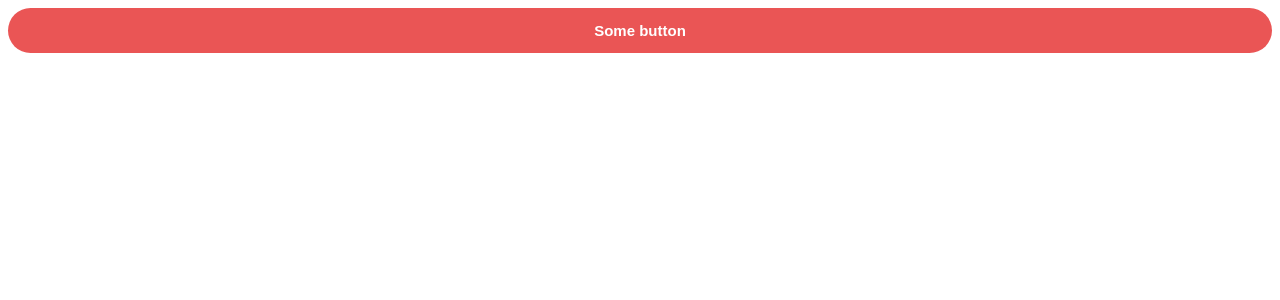
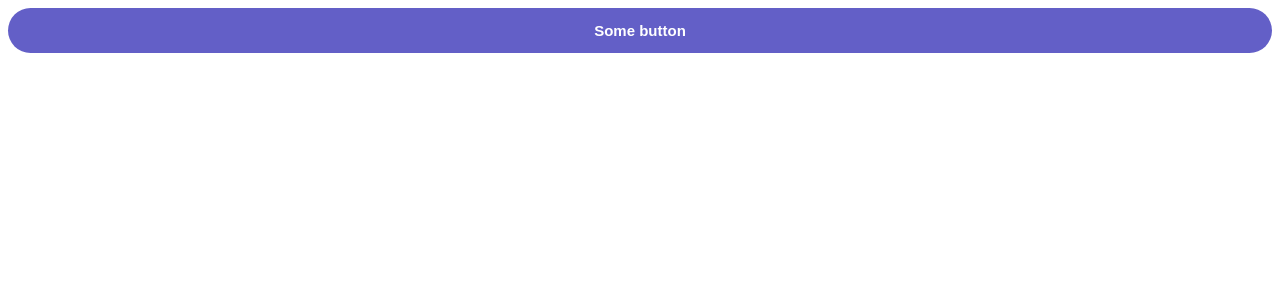
Before and after one commit to bartek9105/kanban-task-management-web-app, a React (Create React App) app: page / in a window 1280 px wide. Shown: the top 300 px of the page. Built offline with nearby package versions, Linux system fonts and the light colour scheme.

Commit message:
change button props naming

```diff
--- /dev/null
+++ b/craco.config.js
@@ -0,0 +1,16 @@
+const path = require("path");
+
+/** @type {import('@craco/craco').CracoConfig} */
+const cracoConfig = {
+  style: {
+    sass: {
+      loaderOptions: {
+        sassOptions: {
+          includePaths: [path.resolve("./src/styles")],
+        },
+      },
+    },
+  },
+};
+
+module.exports = cracoConfig;
--- a/src/App.tsx
+++ b/src/App.tsx
@@ -3,7 +3,7 @@ import Button from "./components/Button";
 function App() {
   return (
     <div className="App">
-      <Button variant="destructive" size="big">
+      <Button variant="primary" size="lg">
         Some button
       </Button>
     </div>
--- a/src/components/Button/Button.module.scss
+++ b/src/components/Button/Button.module.scss
@@ -8,17 +8,17 @@
   transition: background-color ease-in-out 0.2s;
   font-weight: 700;
 
-  &.small {
+  &.buttonSmall {
     padding: 8px 0;
     font-size: 13px;
   }
 
-  &.big {
+  &.buttonBig {
     font-size: 15px;
     padding: 14px 0;
   }
 
-  &.primary {
+  &.buttonPrimary {
     color: $color-white;
     background-color: $color-purple;
 
@@ -27,7 +27,7 @@
     }
   }
 
-  &.secondary {
+  &.buttonSecondary {
     color: $color-purple;
     background-color: $color-purple-light;
 
@@ -36,7 +36,7 @@
     }
   }
 
-  &.destructive {
+  &.buttonDestructive {
     color: $color-white;
     background-color: $color-mandy;
 
--- a/src/components/Button/index.tsx
+++ b/src/components/Button/index.tsx
@@ -4,24 +4,24 @@ import styles from "./Button.module.scss";
 
 type ButtonProps = ButtonHTMLAttributes<HTMLButtonElement> & {
   variant?: "primary" | "secondary" | "destructive";
-  size?: "small" | "big";
+  size?: "sm" | "lg";
 };
 
 const Button = ({
   children,
   variant = "primary",
-  size = "small",
+  size = "sm",
   ...restProps
 }: ButtonProps) => {
   return (
     <button
       {...restProps}
       className={cn(styles.button, {
-        [styles.primary]: variant === "primary",
-        [styles.secondary]: variant === "secondary",
-        [styles.destructive]: variant === "destructive",
-        [styles.small]: size === "small",
-        [styles.big]: size === "big",
+        [styles.buttonPrimary]: variant === "primary",
+        [styles.buttonSecondary]: variant === "secondary",
+        [styles.buttonDestructive]: variant === "destructive",
+        [styles.buttonSmall]: size === "sm",
+        [styles.buttonBig]: size === "lg",
       })}
     >
       {children}
```
Also changed, not shown: tsconfig.json (+2 -8 lines).
